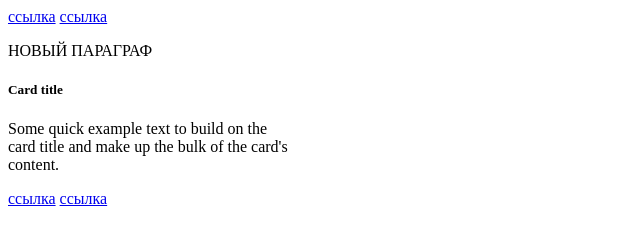
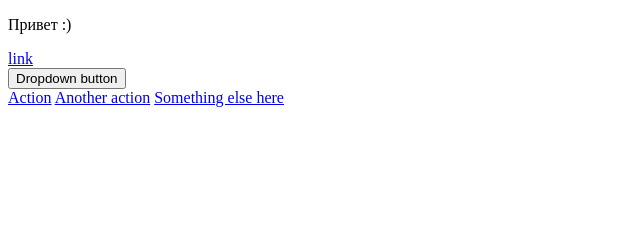
Before and after one commit to AnnaLesh/js1, a plain HTML site: page index.html in a window 1280 px wide. Shown: the whole page, without its empty margins (0-640 px from the left). Drawn offline with Linux system fonts and the light colour scheme.

Commit message:
1 сохранение

```diff
--- a/index.html
+++ b/index.html
@@ -1,61 +1,54 @@
 <!DOCTYPE html>
 <html lang="en">
 <head>
-    <meta charset="UTF-8">
-    <meta name="viewport" content="width=device-width, initial-scale=1.0">
-    <title>Document</title>
-    <script src="script.js" defer></script>
+  <meta charset="UTF-8">
+  <meta name="viewport" content="width=device-width, initial-scale=1.0">
+  <title>Homework</title>
 </head>
 <body>
-    <a href="#" class="card-link">Card link</a>
-    <a href="#" class="card-link">Another link</a>
-
-    <div class="card" style="width: 18rem;">
-        <div class="card-body">
-            <h5 class="card-title" data-number="100">Card title</h5>
-            <h6 class="card-subtitle mb-2 text-muted">Card subtitle</h6>
-            <p class="card-text" data-number="50">
-            Some quick example text to build on the card title and make up the bulk of the card's
-            content.
-            </p>
-            <a href="#" id="super_link" class="card-link">Card link</a>
-            <a href="#" class="card-link" data-number="50">Another link</a>
-        </div>
-    </div>
-
+  <p class="dropdown">Привет :)</p>
+  <div class="dropdown">
+  <button class="btn btn-secondary dropdown-toggle" type="button" id="dropdownMenuButton" data-toggle="dropdown" aria-haspopup="true" aria-expanded="false">
+  Dropdown button
+  </button>
+  <div class="menu dropdown-menu" aria-labelledby="dropdownMenuButton">
+  <a class="dropdown-item" href="#">Action</a>
+  <a class="dropdown-item" href="#">Another action</a>
+  <a class="dropdown-item" href="#">Something else here</a>
+  </div>
+</div>
+</body>
 <script>
-    "use strict"
-    //1. Найти по id, используя getElementById, элемент с id равным "super_link" и вывести этот элемент в консоль.
-    console.log(document.querySelector("#super_link"))
-    //2. Внутри всех элементов на странице, которые имеют класс "card-link", поменяйте текст внутри элемента на "ссылка".
-    const x = document.querySelectorAll(".card-link")
-    x.forEach(function(element){
-        element.innerHTML = "ссылка"
-    })
-    //3. Найти все элементы на странице с классом "card-link", которые лежат в элементе с классом "card-body" и вывести полученную коллекцию в консоль.
-    const parent = document.querySelector(".card-body")
-    const y = parent.querySelectorAll(".card-link")
-    console.log(y)
-    //4. Найти первый попавшийся элемент на странице у которого есть атрибут data-number со значением 50 и вывести его в консоль.
-    const element = document.querySelector('[data-number="50"]')
-    console.log(element)
-    //5. Выведите содержимое тега title в консоль.
-    console.log(document.querySelector('title').innerHTML)
-    //6. Получите элемент с классом "card-title" и выведите его родительский узел в консоль.
-    const ctitle = document.querySelector('.card-title')
-    console.log(ctitle.parentNode)
-    //7. Создайте тегp`, запишите внутри него текст "Привет" и добавьте созданный тег в начало элемента, который имеет класс "card".
-    const p = document.createElement('p')
-    p.innerHTML = 'НОВЫЙ ПАРАГРАФ'
-    const div = document.querySelector('.card')
-    div.prepend(p)
-    //8. Удалите тег h6 на странице.
-    const div1 = document.querySelector('.card-body')
-    const h6 = document.querySelector('h6')
-    div1.removeChild(h6)
+  //1. Ко всем элементам, имеющим класс "dropdown-item" добавить еще один класс "super-dropdown",
+  //необходимо использовать методы forEach и querySelectorAll и свойство classList у элементов.
+  array1 = document.querySelectorAll('.dropdown-item')
+  array1.forEach(element => {
+    element.classList.add("super-dropdown")
+  });
+  //2. У элемента с классом btn необходимо убрать класс "btn-secondary",
+  //если он присутствует у этого элемента, либо добавить, если такого класса у элемента не было.
+  btn1 = document.querySelector('.btn')
+  if (btn1.classList.contains('btn-secondary')){
+    btn1.classList.remove("btn-secondary")
+  }else{
+    btn1.classList.add("btn-secondary")
+  }
+  //3. Необходимо удалить класс "dropdown-menu" у элемента, у которого присутствует класс "menu".
+  menu1 = document.querySelector('.menu')
+  menu1.classList.remove('dropdown-menu')
+  //4. Используя метод insertAdjacentHTML добавьте после div'a с классом "dropdown" следующую разметку:
+  //`<a href="#">link</a>`
+  dropdown = document.querySelector('.dropdown')
+  dropdown.insertAdjacentHTML('afterend', '<a href="#">link</a>')
+  //5. У элемента с id "dropdownMenuButton" замените id на "superDropdown".
+  id1 = document.getElementById('dropdownMenuButton')
+  id1.id = 'superDropdown'
+  //6. Добавьте атрибут data-dd со значением 3 элементу
+  //у которого существует атрибут "aria-labelledby" равный "dropdownMenuButton" используя dataset.
+  atribut = document.querySelector('[aria-labelledby="dropdownMenuButton"]')
+  //7. Удалите атрибут type у элемента с классом "dropdown-toggle".
+  type1 = document.querySelector('.dropdown-toggle')
+  type1.removeAttribute('type')
 
 </script>
-
-
-</body>
 </html>
```
